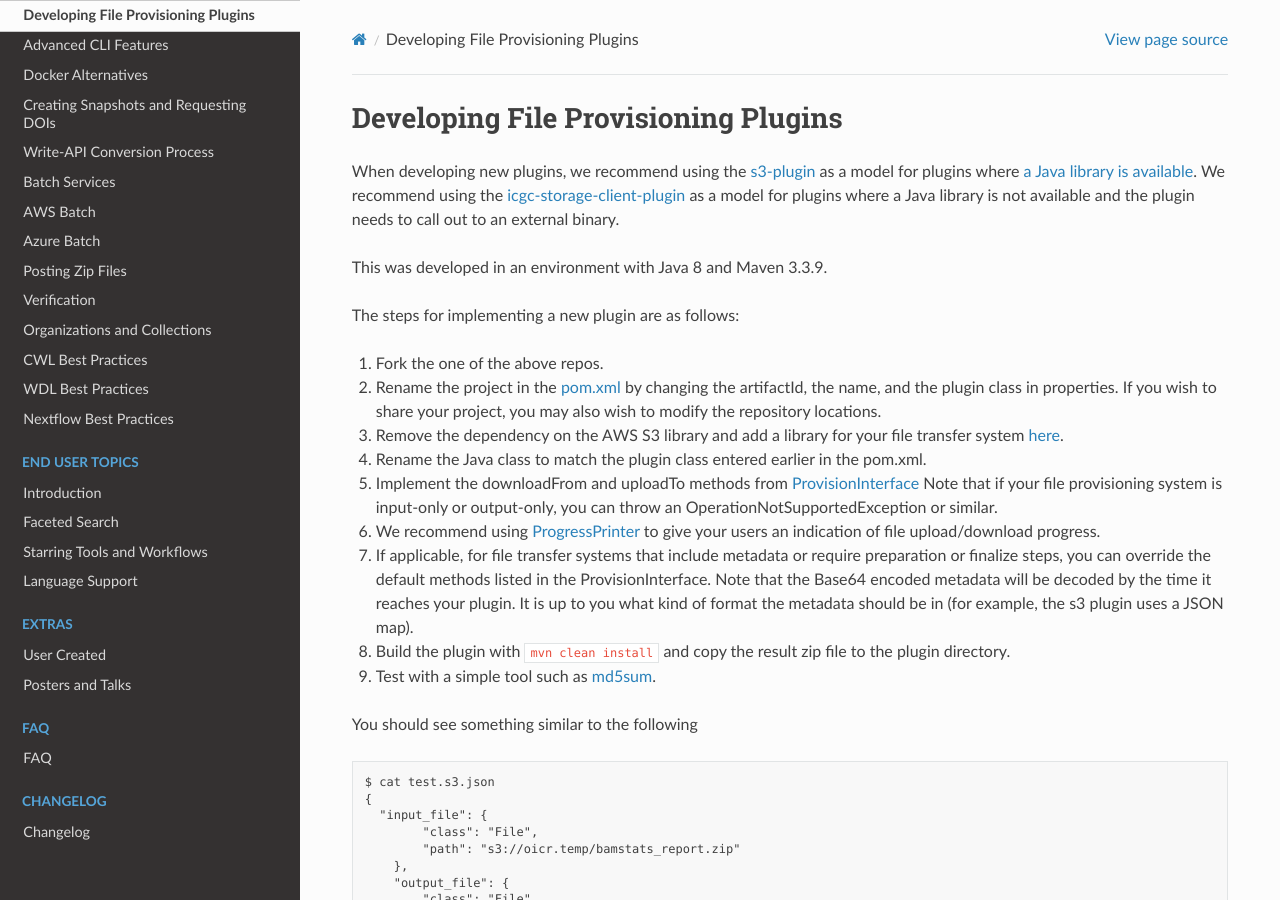
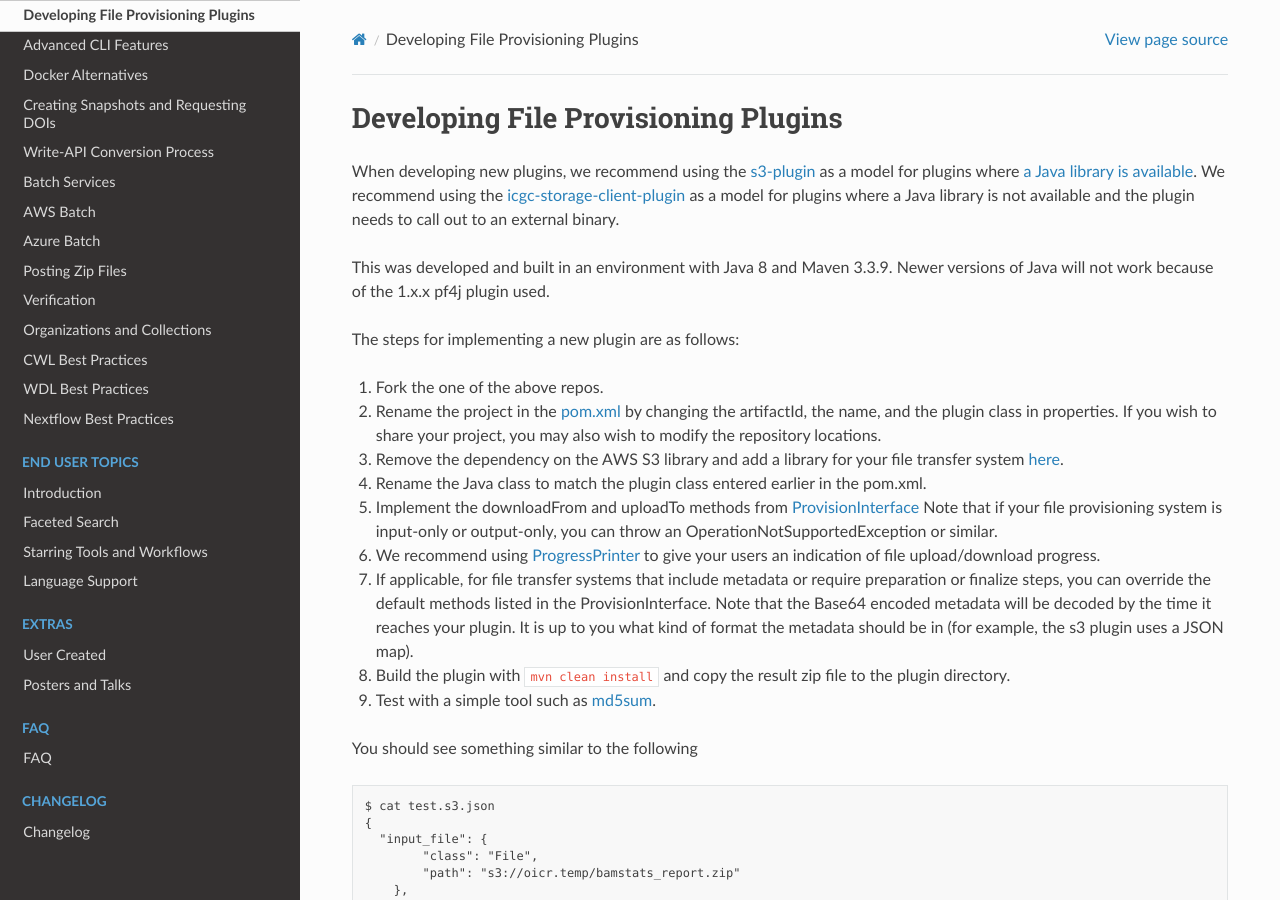
Before and after one commit to dockstore/dockstore-documentation, a Sphinx documentation site: the page built from docs/advanced-topics/developing-file-provisioning-plugins.rst, in a window 1280 px wide and 900 px high. Built offline with Sphinx 7.4.7 and the Read the Docs theme 2.0.0, drawn with Linux system fonts in a browser that asks for light colours.

Commit message:
Add extra info about requiring Java 8

```diff
--- a/docs/advanced-topics/developing-file-provisioning-plugins.rst
+++ b/docs/advanced-topics/developing-file-provisioning-plugins.rst
@@ -10,7 +10,7 @@ the
 as a model for plugins where a Java library is not available and the
 plugin needs to call out to an external binary.
 
-This was developed in an environment with Java 8 and Maven 3.3.9.
+This was developed and built in an environment with Java 8 and Maven 3.3.9. Newer versions of Java will not work because of the 1.x.x pf4j plugin used.
 
 The steps for implementing a new plugin are as follows:
 
```
